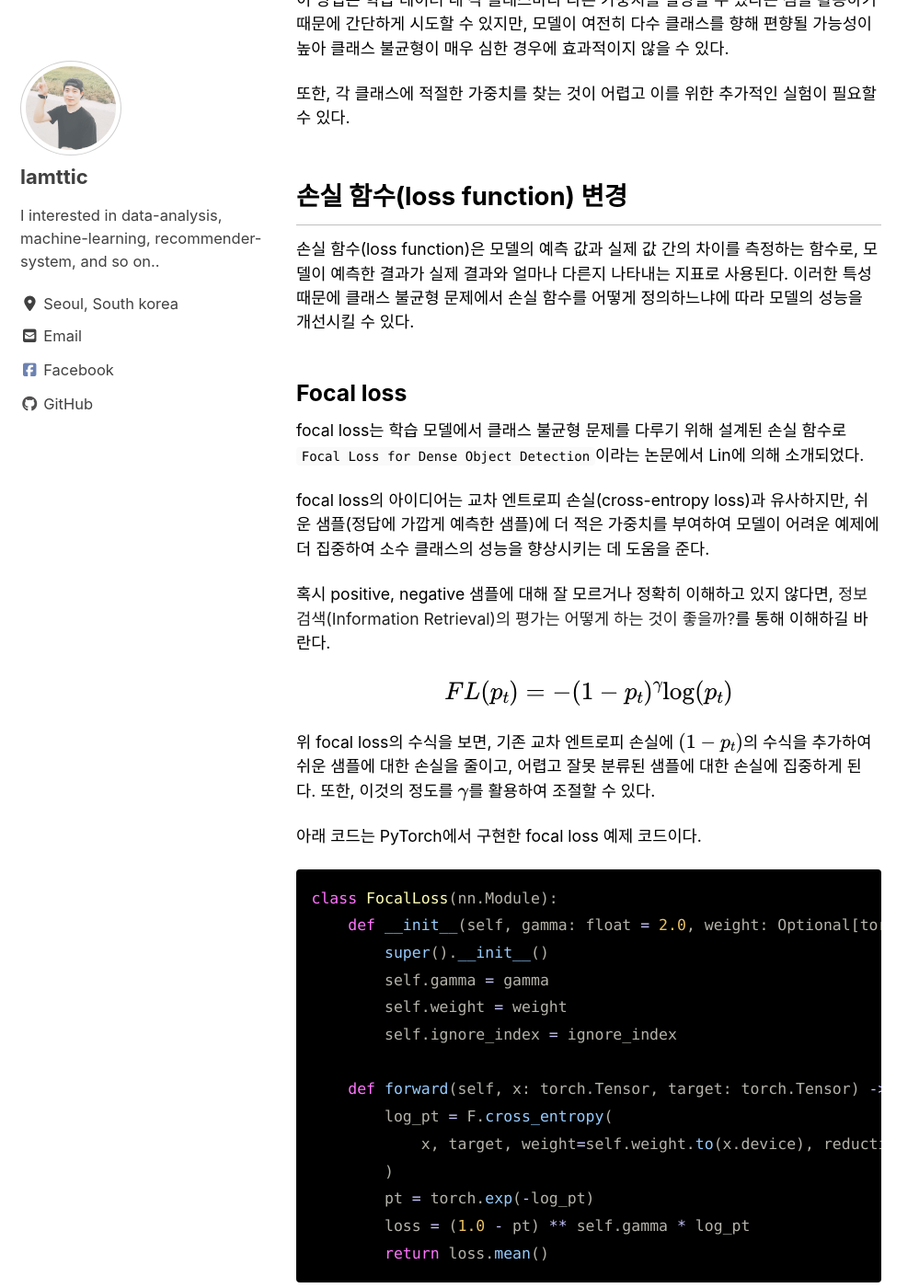
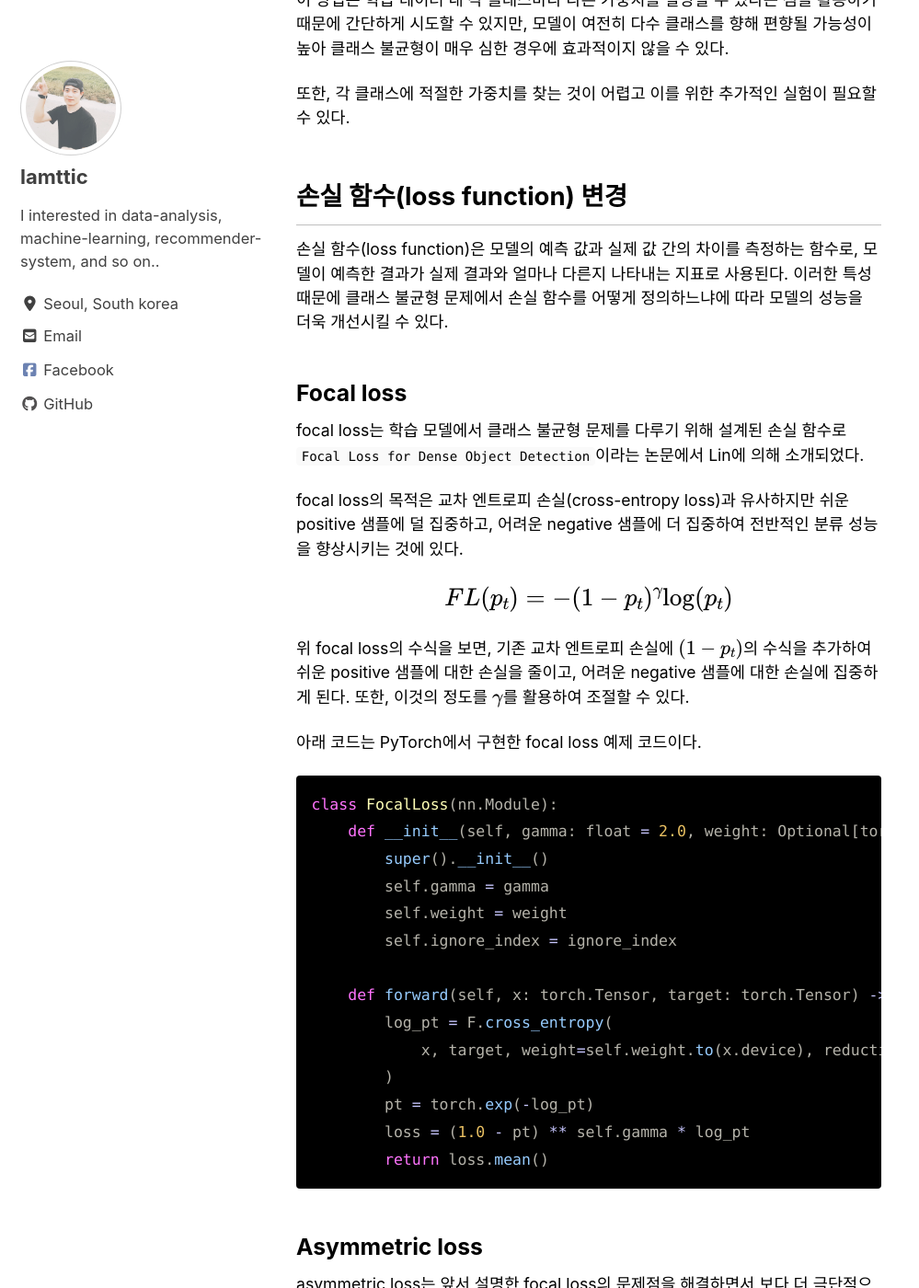
Before and after one commit to lamttic/lamttic.github.io, a Jekyll site: the page built from _posts/2024-03-03-01.markdown, in a window 1280 px wide and 1400 px high, scrolled down 3050 px. Shown: the whole window at 92% size, without its empty margins (0-999 px from the left). Built offline with Jekyll 4.4.1, drawn with Linux system fonts in a browser that asks for light colours; cached includes are drawn as plain includes; nearby versions of some CDN libraries; formulas are drawn with MathJax 3.

Commit message:
Update post

```diff
--- a/_posts/2024-03-03-01.markdown
+++ b/_posts/2024-03-03-01.markdown
@@ -61,19 +61,17 @@ SMOTE는 위와 같이 두 샘플 사이에 각 feature의 보간(Interpolation)
 
 ## 손실 함수(loss function) 변경
 
-손실 함수(loss function)은 모델의 예측 값과 실제 값 간의 차이를 측정하는 함수로, 모델이 예측한 결과가 실제 결과와 얼마나 다른지 나타내는 지표로 사용된다. 이러한 특성 때문에 클래스 불균형 문제에서 손실 함수를 어떻게 정의하느냐에 따라 모델의 성능을 개선시킬 수 있다.
+손실 함수(loss function)은 모델의 예측 값과 실제 값 간의 차이를 측정하는 함수로, 모델이 예측한 결과가 실제 결과와 얼마나 다른지 나타내는 지표로 사용된다. 이러한 특성 때문에 클래스 불균형 문제에서 손실 함수를 어떻게 정의하느냐에 따라 모델의 성능을 더욱 개선시킬 수 있다.
 
 ### Focal loss
 
 focal loss는 학습 모델에서 클래스 불균형 문제를 다루기 위해 설계된 손실 함수로 `Focal Loss for Dense Object Detection`이라는 논문에서 Lin에 의해 소개되었다.
 
-focal loss의 아이디어는 교차 엔트로피 손실(cross-entropy loss)과 유사하지만, 쉬운 샘플(정답에 가깝게 예측한 샘플)에 더 적은 가중치를 부여하여 모델이 어려운 예제에 더 집중하여 소수 클래스의 성능을 향상시키는 데 도움을 준다.
-
-혹시 positive, negative 샘플에 대해 잘 모르거나 정확히 이해하고 있지 않다면, [정보 검색(Information Retrieval)의 평가는 어떻게 하는 것이 좋을까?]({{ site.url }}/2020/03/16/01.html)를 통해 이해하길 바란다.
+focal loss의 목적은 교차 엔트로피 손실(cross-entropy loss)과 유사하지만 쉬운 positive 샘플에 덜 집중하고, 어려운 negative 샘플에 더 집중하여 전반적인 분류 성능을 향상시키는 것에 있다.
 
 $$FL(p_t) = -(1-p_t)^{\gamma}{\log}(p_t)$$
 
-위 focal loss의 수식을 보면, 기존 교차 엔트로피 손실에 $$(1-p_t)$$의 수식을 추가하여 쉬운 샘플에 대한 손실을 줄이고, 어렵고 잘못 분류된 샘플에 대한 손실에 집중하게 된다. 또한, 이것의 정도를 $${\gamma}$$를 활용하여 조절할 수 있다.
+위 focal loss의 수식을 보면, 기존 교차 엔트로피 손실에 $$(1-p_t)$$의 수식을 추가하여 쉬운 positive 샘플에 대한 손실을 줄이고, 어려운 negative 샘플에 대한 손실에 집중하게 된다. 또한, 이것의 정도를 $${\gamma}$$를 활용하여 조절할 수 있다.
 
 아래 코드는 PyTorch에서 구현한 focal loss 예제 코드이다.
 
```
